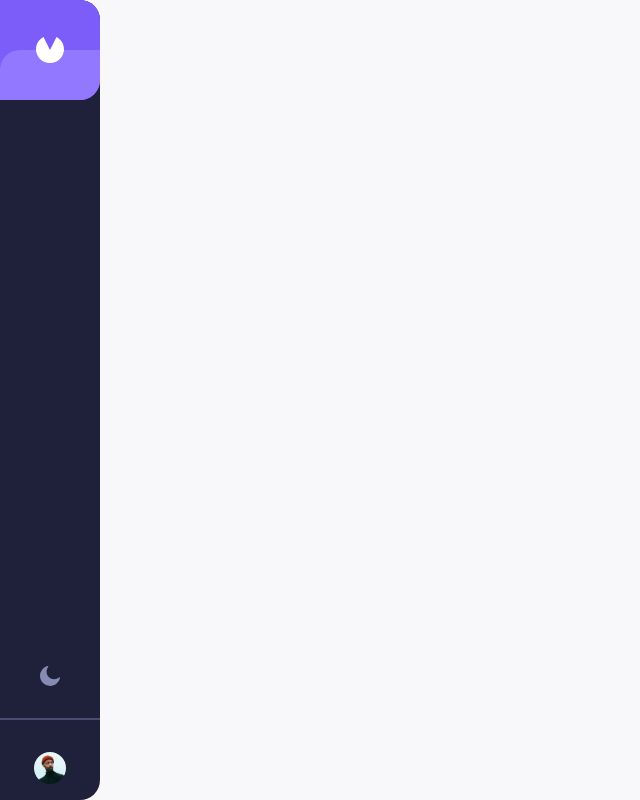
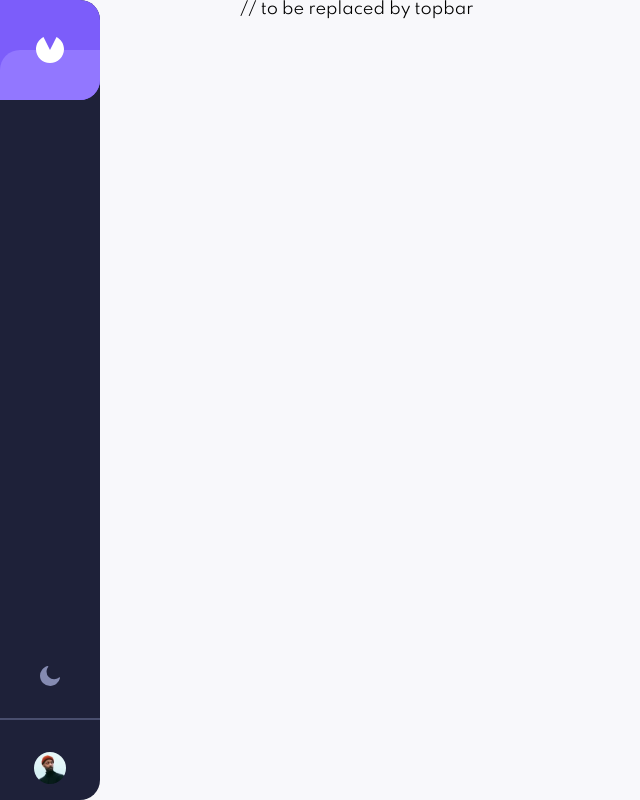
Before and after one commit to usmaniqbal998/Invoices-App, a React app: page / in a window 1280 px wide. Shown: the whole page, without its empty margins (0-640 px from the left). Built offline with nearby package versions, Linux system fonts and the light colour scheme.

Commit message:
layout cleanups

```diff
--- a/src/components/App.tsx
+++ b/src/components/App.tsx
@@ -4,8 +4,9 @@ import styled, { ThemeProvider } from "styled-components";
 import { lightTheme, darkTheme } from "../style/themes";
 import useThemeSwitch from "../hooks/useThemeSwitcher";
 import { themes } from "../common/types";
-import NavBar from "./navBar";
+import NavBar from "./Navbar";
 import { device } from "../style/devices";
+import Main from "./Main";
 
 const App = () => {
   const { activeTheme, toggleTheme } = useThemeSwitch();
@@ -18,6 +19,7 @@ const App = () => {
         <GlobalStyles />
         <AppContainer>
           <NavBar activeTheme={activeTheme} toggleTheme={toggleTheme} />
+          <Main />
         </AppContainer>
       </ThemeProvider>
     </>
@@ -25,11 +27,12 @@ const App = () => {
 };
 
 const AppContainer = styled.div`
+  position: relative;
   display: flex;
-
-  @media ${device.tablets} {
-    flex-direction: column;
-  }
+  justify-content: center;
+  width: 100%;
+  height: 100%;
+  min-width: 0;
 `;
 
 export default App;
--- /dev/null
+++ b/src/components/Main.tsx
@@ -0,0 +1,23 @@
+import React from "react";
+import styled from "styled-components";
+import { device } from "../style/devices";
+
+const Main = () => {
+  return (
+    <MainContainer>
+      <ContentContainer></ContentContainer> // to be replaced by topbar
+    </MainContainer>
+  );
+};
+
+export default Main;
+
+const MainContainer = styled.div`
+  width: 100%;
+  max-width: 80rem;
+  @media ${device.tablets} {
+    margin-top: 8rem;
+  }
+`;
+
+const ContentContainer = styled.div``;
--- a/src/components/navBar.tsx
+++ b/src/components/navBar.tsx
@@ -31,9 +31,11 @@ const NavBar = ({ toggleTheme, activeTheme }: Props) => {
 
 const NavBarContainer = styled.div`
   width: 10rem;
-  height: 100vh;
+  height: 100%;
   display: flex;
   position: fixed;
+  left: 0;
+  top: 0;
   background-color: ${(props) => props.theme.darkColor};
   flex-direction: column-reverse;
   border-radius: 0 2rem 2rem 0;
```
Also changed, not shown: src/components/Dropdown.tsx (added).
